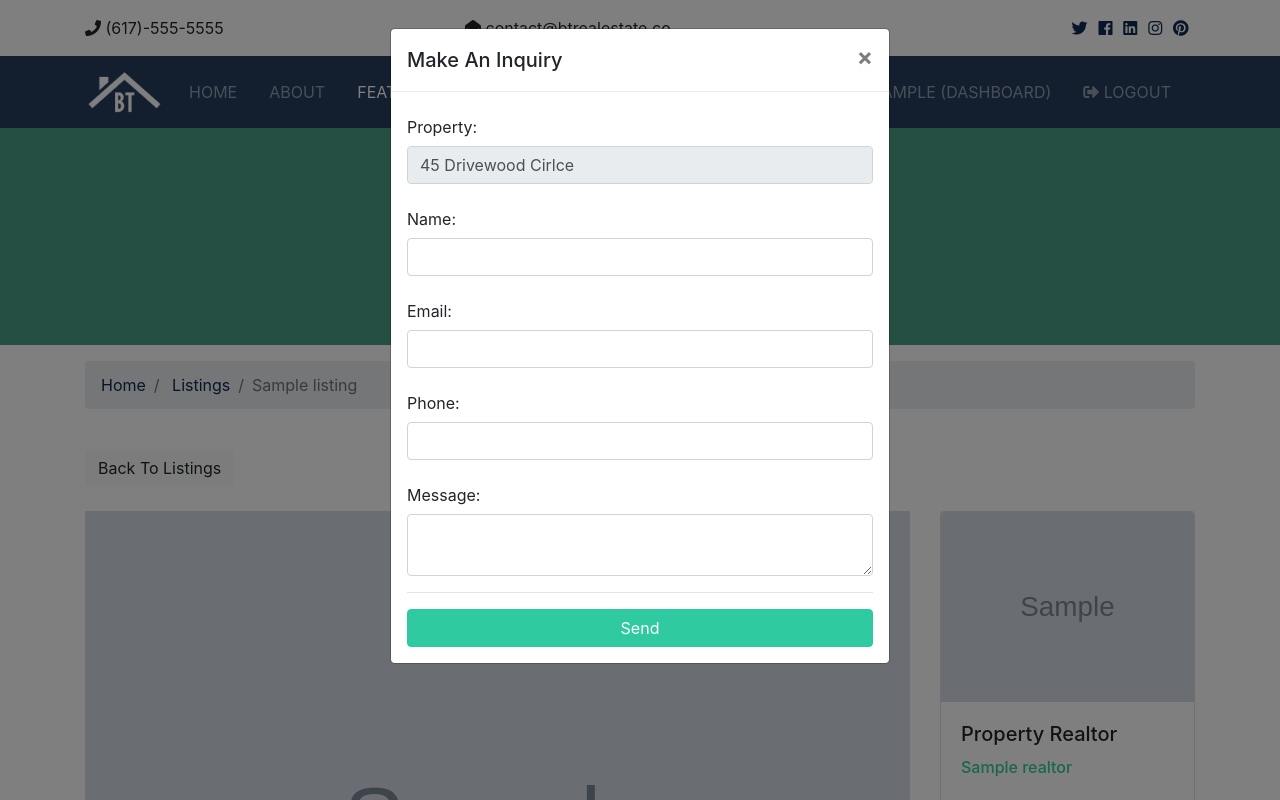
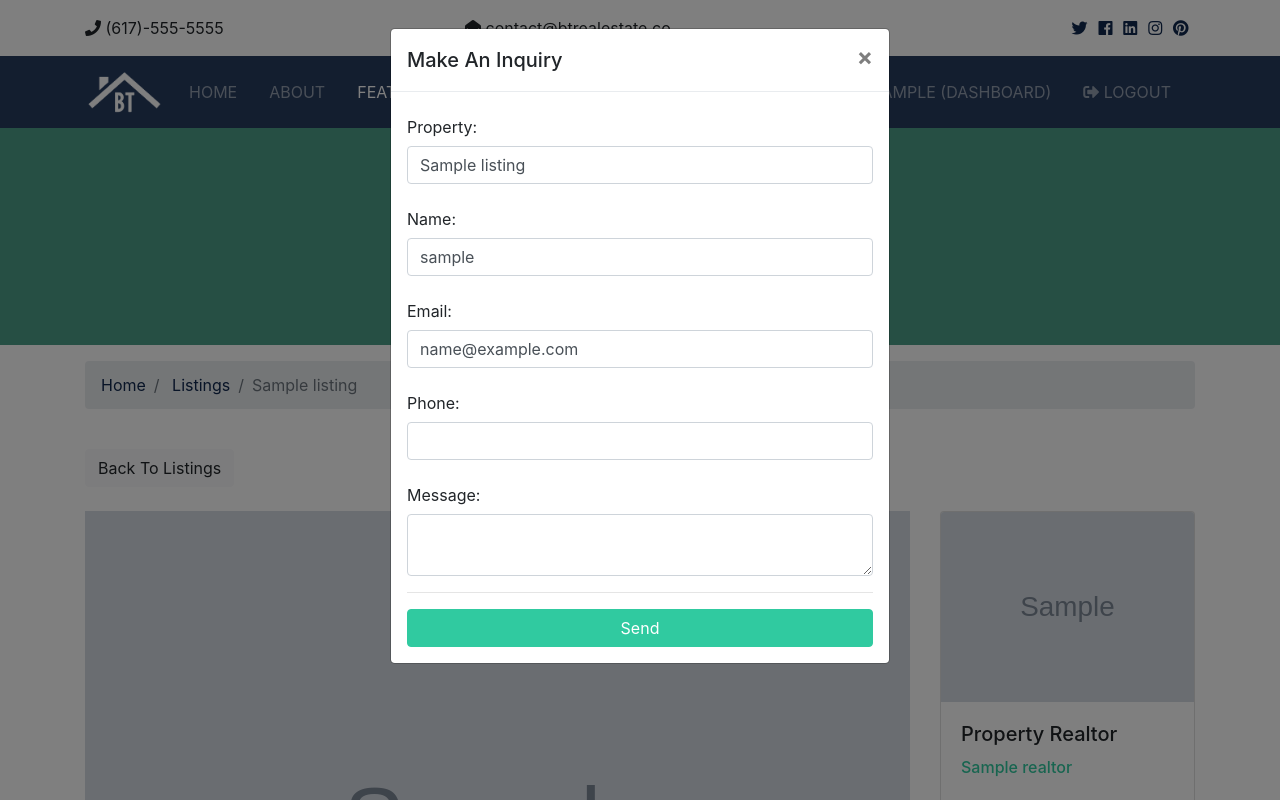
Before and after one commit to DennisNgugi/realestate-django, a Django app: page /listings/1 in a window 1280 px wide, after a click on "Make An Inquiry". Run offline with Django 3.2, Linux system fonts and the light colour scheme; a user stored in the database is signed in; tables that the repository leaves empty hold one stand-in row (values such as "Sample post"); grey boxes marked "Sample" are stand-in pictures; some libraries are stand-ins or nearby versions.

Commit message:
Inquiry/Contact form submission

```diff
--- /dev/null
+++ b/contacts/urls.py
@@ -0,0 +1,7 @@
+from django.urls import path
+
+from . import views
+
+urlpatterns = [
+    path('contact', views.contact, name='contact')
+]
--- a/real/urls.py
+++ b/real/urls.py
@@ -8,5 +8,7 @@ urlpatterns = [
     path('', include('pages.urls')),
     path('accounts/', include('accounts.urls')),
     path('listings/', include('listings.urls')),
+    path('contacts/', include('contacts.urls')),
+
     path('admin/', admin.site.urls),
 ] + static(settings.MEDIA_URL, document_root=settings.MEDIA_ROOT)
--- a/templates/listings/listing.html
+++ b/templates/listings/listing.html
@@ -168,18 +168,27 @@
         </button>
       </div>
       <div class="modal-body">
-        <form>
+        <form action="{% url 'contact' %}" method="POST">
+          {% csrf_token %}
+          {% if user.is_authenticated %}
+  <input type="hidden" name="user_id" value="{{user.id}}">
+          {% else %}
+            <input type="hidden" name="user_id" value="0">
+            {% endif %}
+            <input type="hidden" name="realtor_email" value="{{listing.realtor.email}}">
+            <input type="hidden" name="listing_id" value="{{listing.id}}">
+
           <div class="form-group">
             <label for="property_name" class="col-form-label">Property:</label>
-            <input type="text" name="listing" class="form-control" value="45 Drivewood Cirlce" disabled>
+            <input type="text" name="listing" value="{{listing.title}}" class="form-control">
           </div>
           <div class="form-group">
             <label for="name" class="col-form-label">Name:</label>
-            <input type="text" name="name" class="form-control" required>
+            <input type="text" name="name" class="form-control" {% if user.is_authenticated %} value="{{user.username}} {% endif %}" required>
           </div>
           <div class="form-group">
             <label for="email" class="col-form-label">Email:</label>
-            <input type="email" name="email" class="form-control" required>
+            <input type="text" name="email" class="form-control" {% if user.is_authenticated %} value="{{user.email}} {% endif %}" required>
           </div>
           <div class="form-group">
             <label for="phone" class="col-form-label">Phone:</label>
```
Also changed, not shown: contacts/views.py (+23 -1 lines).
